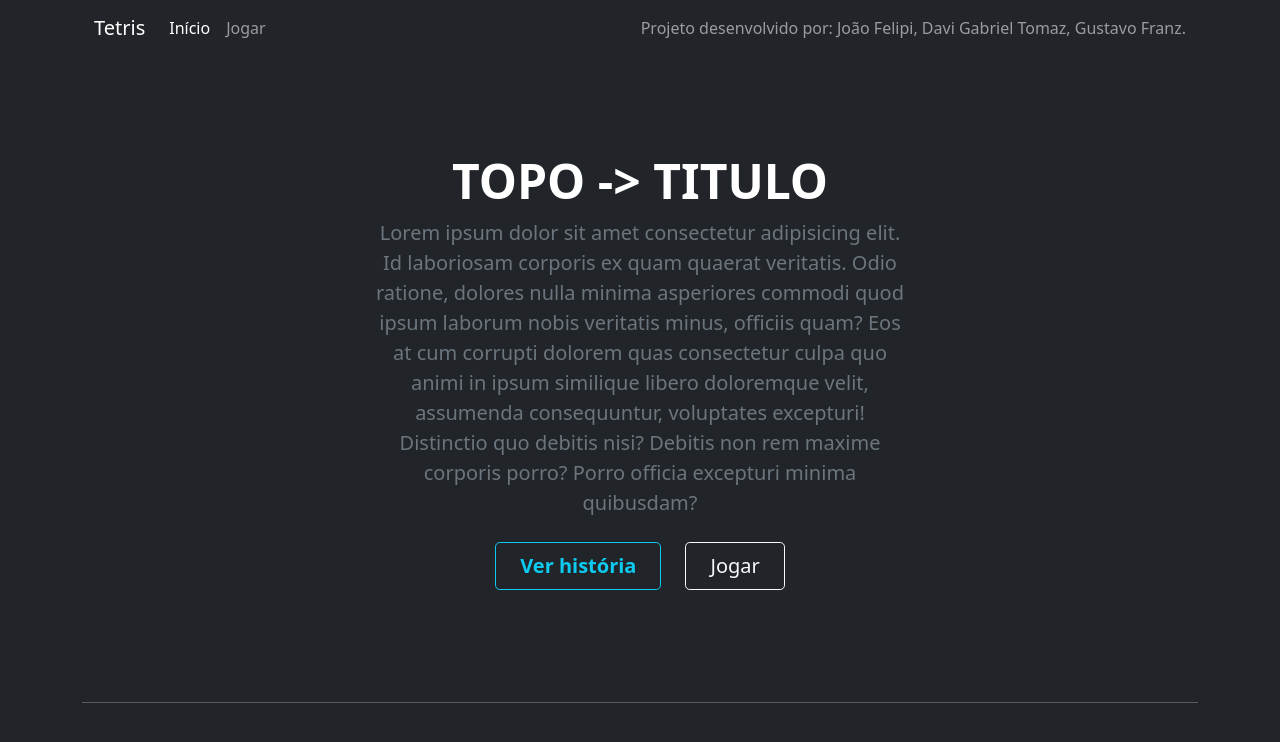
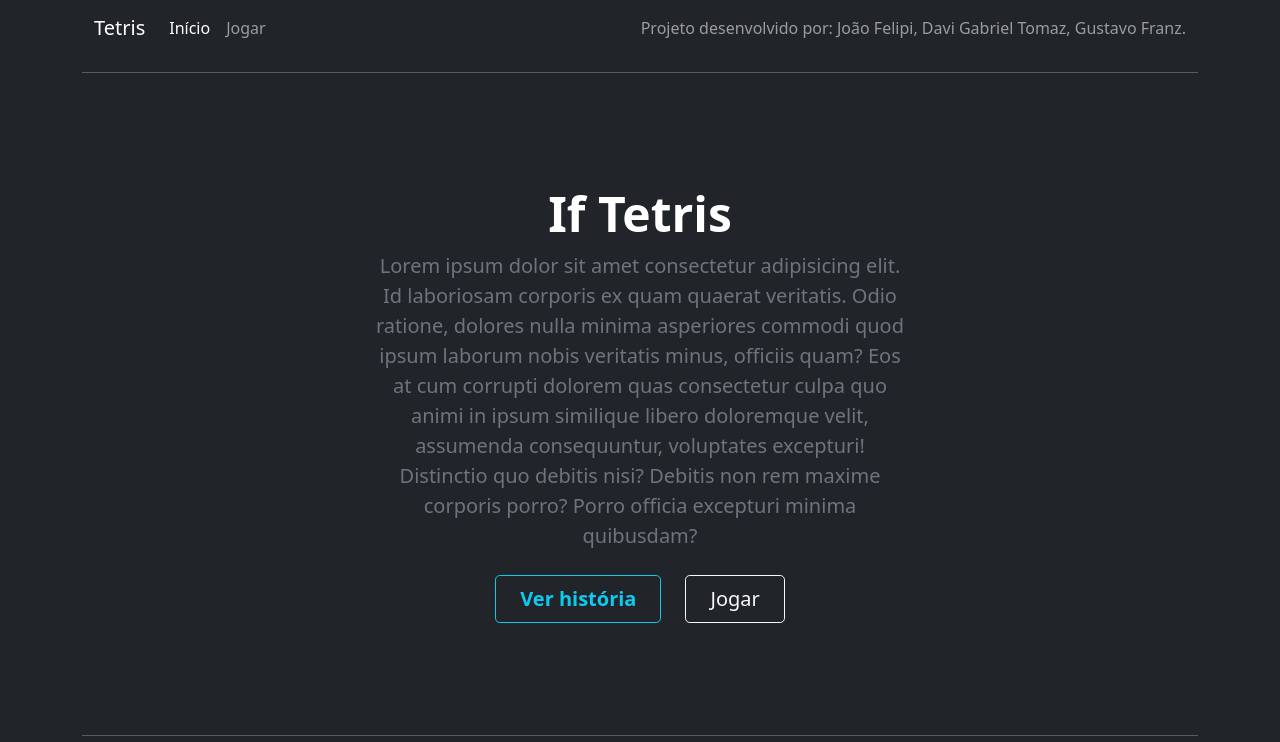
Before and after one commit to tcc-info-araquari/tetris, a plain HTML site: page index.html in a window 1280 px wide. Drawn offline with Linux system fonts and the light colour scheme.

Commit message:
Changed title

```diff
--- a/index.html
+++ b/index.html
@@ -41,9 +41,10 @@
     <!--NAVBAR-->
 
     <!--TOPO-->
+    <hr>
     <div class="bg-dark text-secondary px-4 py-5 text-center">
         <div class="py-5">
-          <h1 class="display-5 fw-bold text-white">TOPO -> TITULO</h1>
+          <h1 class="display-5 fw-bold text-white">If Tetris</h1>
           <div class="col-lg-6 mx-auto">
             <p class="fs-5 mb-4">
                 Lorem ipsum dolor sit amet consectetur adipisicing elit. Id laboriosam corporis ex quam quaerat veritatis. Odio ratione, dolores nulla minima asperiores commodi quod ipsum laborum nobis veritatis minus, officiis quam?
```
